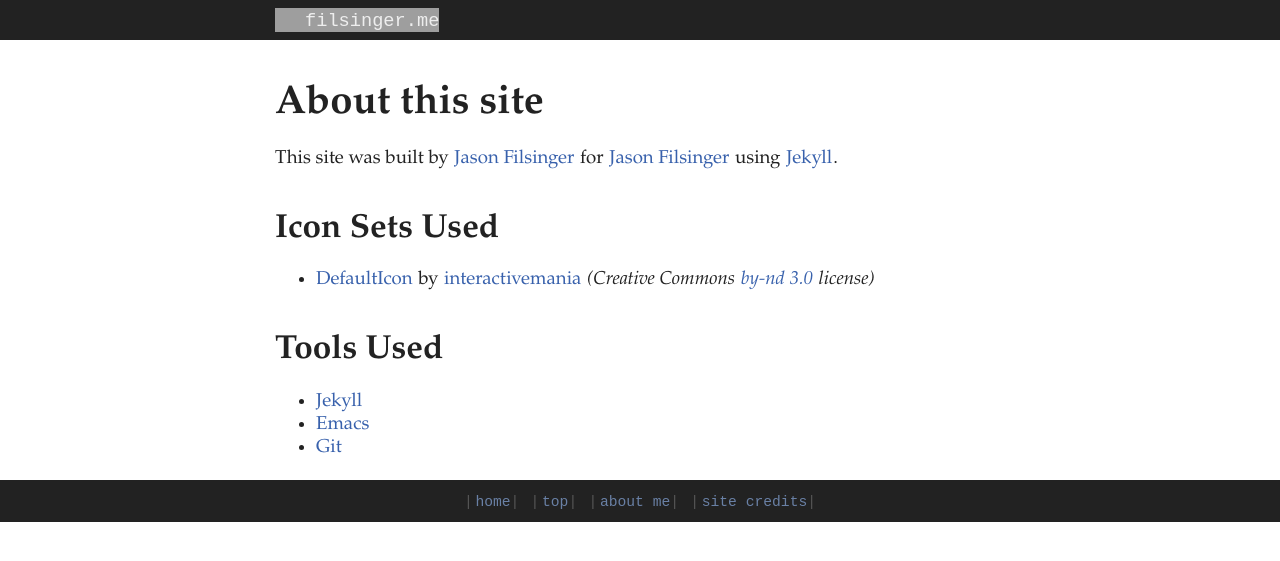
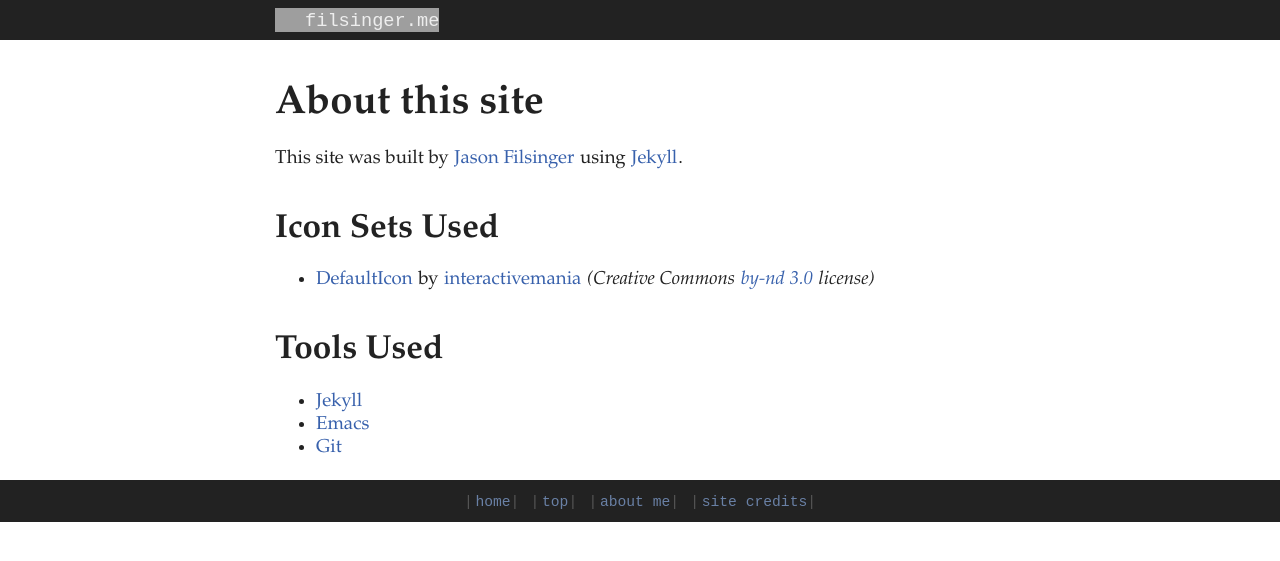
Before and after one commit to filsinger/filsinger.github.com, a Jekyll site: the page built from about/credits.md, in a window 1280 px wide. Shown: the top 561 px of the page. Built offline with Jekyll 4.4.1, drawn with Linux system fonts in a browser that asks for light colours; Markdown is read by kramdown in place of the engine named in the settings; grey boxes are pictures that could not be loaded.

Commit message:
updated credits page

```diff
--- a/about/credits.md
+++ b/about/credits.md
@@ -5,7 +5,7 @@ title: Jason Filsinger - Credits
 
 # About this site
 
-This site was built by [Jason Filsinger](http://filsinger.me) for [Jason Filsinger](http://filsinger.me) using [Jekyll](https://github.com/mojombo/jekyll).
+This site was built by [Jason Filsinger](http://filsinger.me) using [Jekyll](https://github.com/mojombo/jekyll).
 
 ## Icon Sets Used
 
```
